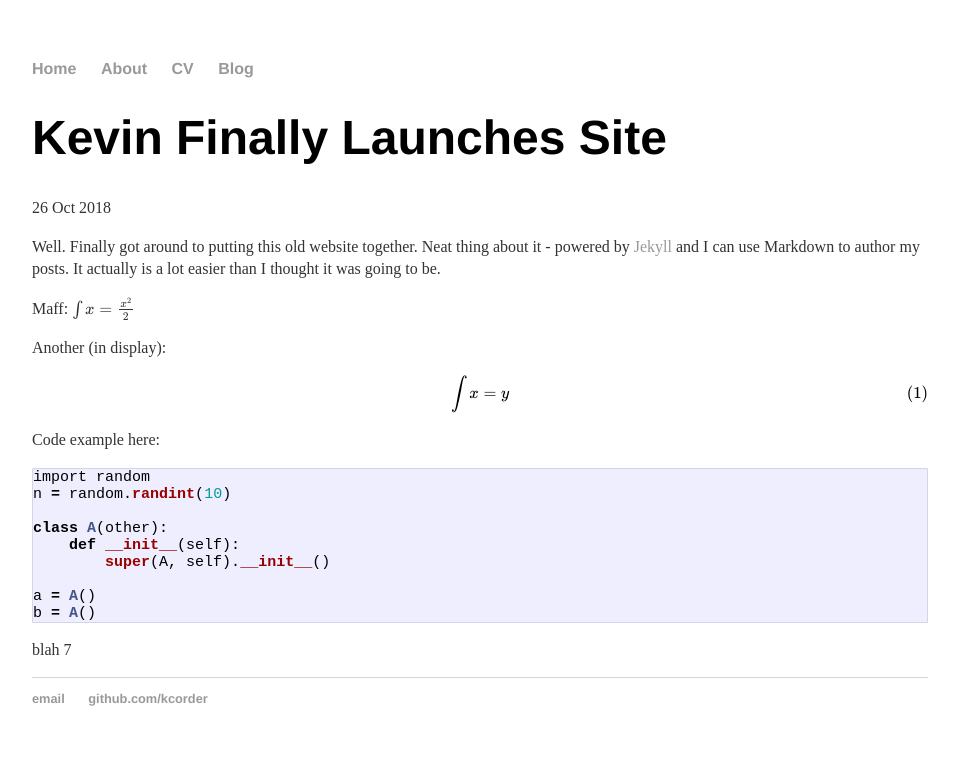
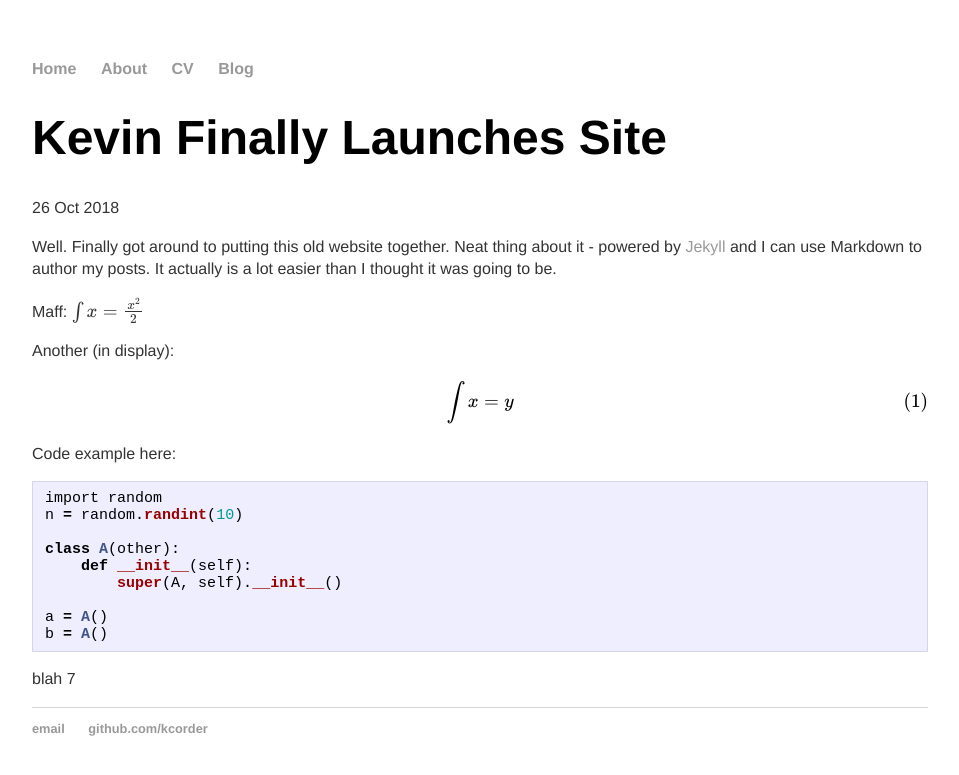
Before and after one commit to kcorder/kcorder.github.io, a Jekyll site: the page built from _posts/2018-10-26-first-post.md, in a window 1280 px wide. Shown: the top 775 px of the page, without its empty margins (160-1119 px from the left). Built offline with Jekyll 4.4.1, drawn with Linux system fonts in a browser that asks for light colours; formulas are drawn with MathJax 3.

Commit message:
Update main.css

```diff
--- a/css/main.css
+++ b/css/main.css
@@ -1,4 +1,5 @@
 body {
+    font-family:'Helvetica', 'Arial', 'Sans-Serif';
     margin: 60px auto;
     width: 70%;
 }
@@ -114,7 +115,7 @@ ul.posts li {
 /* .post code { */
     border: 1px solid #d5d5e9;
     background-color: #eef;
-/*     padding: 8px 12px; */
+    padding: 8px 12px;
     -webkit-border-radius: 1px;
     -moz-border-radius: 1px;
     border-radius: 1px;
```
